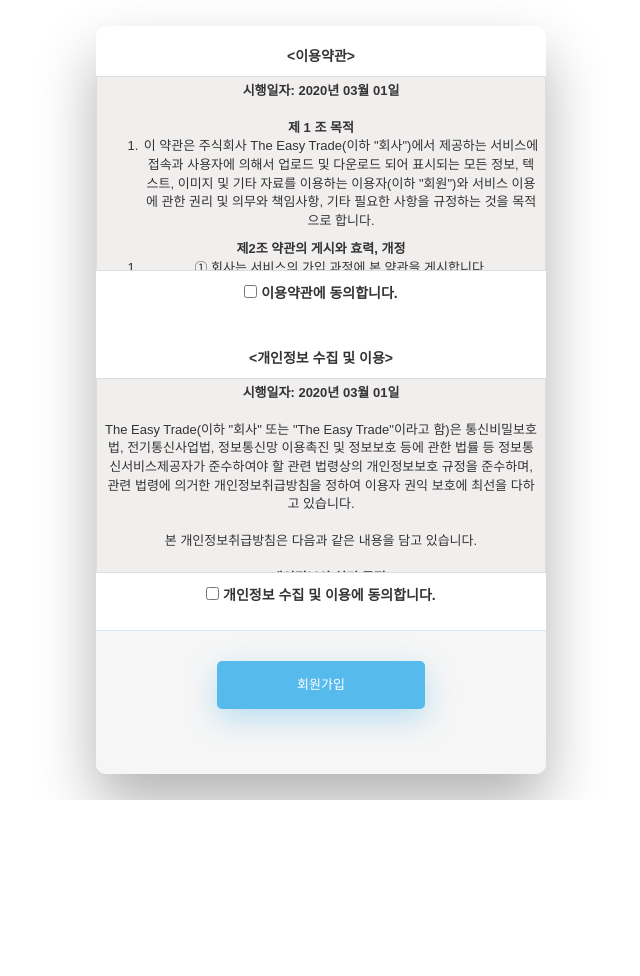
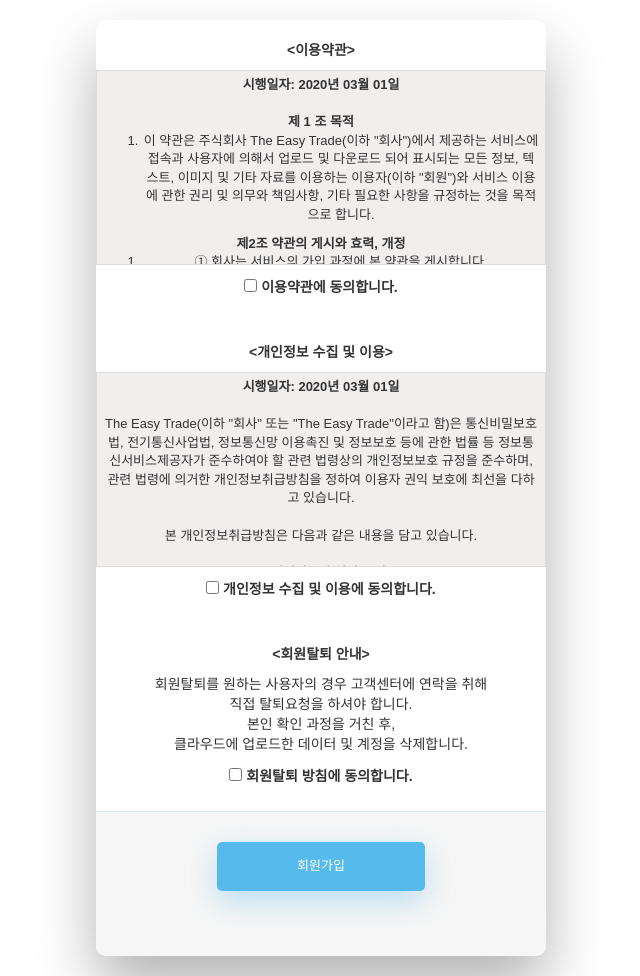
Before and after one commit to dongwook1215/Graduation, a Django app: page /register/agreement/ in a window 1280 px wide. Shown: the part 60-1036 px from the top of the page, without its empty margins (319-959 px from the left). Before the commit the page ends 860 px from the top, so only its background shows below. Run offline with Django 3.2, Linux system fonts and the light colour scheme; parts of the project's set-up code (start-up, migrations or seed data) failed here and were passed over; some libraries are stand-ins or nearby versions; some web fonts are replaced.

Commit message:
회원가입 동의

```diff
--- a/registerapp/templates/agreement.html
+++ b/registerapp/templates/agreement.html
@@ -528,6 +528,16 @@
                         <input type="checkbox" name="agreement2" />
                         <span style="font-weight: bold;">개인정보 수집 및 이용에 동의합니다.</span>
                     </label>
+                </div><br><br>
+                <p style="font-weight: bold;"><i class="fas fa-check"></i> <회원탈퇴 안내> </p>
+                    회원탈퇴를 원하는 사용자의 경우 고객센터에 연락을 취해<br> 직접 탈퇴요청을 하셔야 합니다.<br>
+                    본인 확인 과정을 거친 후,<br> 클라우드에 업로드한 데이터 및 계정을 삭제합니다.
+                <div class="col-12 text-center">
+                    <label style="padding-top: 10px;">
+                        <input type="checkbox" name="agreement3" />
+                        <span style="font-weight: bold;">회원탈퇴 방침에 동의합니다.</span>
+                    </label>
+
                 </div>
         </div>
         <br>
--- a/registerapp/views.py
+++ b/registerapp/views.py
@@ -109,7 +109,7 @@
 
 def agreement(request):
     if request.method=='POST':
-        if request.POST.get('agreement1', False) and request.POST.get('agreement2', False):
+        if request.POST.get('agreement1', False) and request.POST.get('agreement2', False) and request.POST.get('agreement3', False):
             request.session['agreement'] = True
             return redirect('/register/join/')
         else:
```
